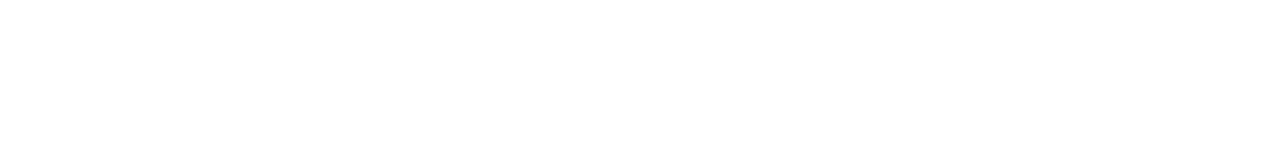
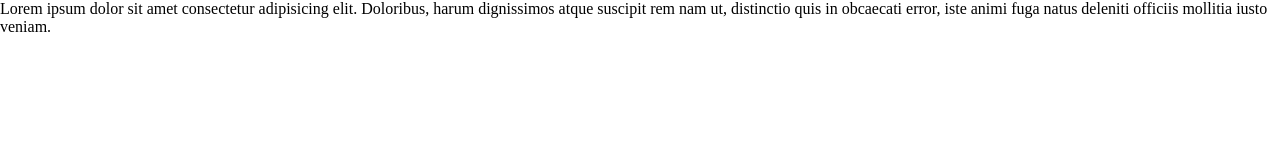
Before and after one commit to mshinji/travelgram-project, a plain HTML site: page index.html in a window 1280 px wide. Drawn offline with Linux system fonts and the light colour scheme.

Commit message:
feat: add fonts var on style guide

```diff
--- a/index.html
+++ b/index.html
@@ -0,0 +1,17 @@
+<!DOCTYPE html>
+<html lang="en">
+<head>
+  <link rel="preconnect" href="https://fonts.googleapis.com">
+<link rel="preconnect" href="https://fonts.gstatic.com" crossorigin>
+  <meta charset="UTF-8">
+  <meta name="viewport" content="width=device-width, initial-scale=1.0">
+  <title>Travelgram</title>
+  <link rel="stylesheet" href="./styles/index.css"">
+  <link href="https://fonts.googleapis.com/css2?family=Poppins:ital,wght@0,100;0,200;0,300;0,400;0,500;0,600;0,700;0,800;0,900;1,100;1,200;1,300;1,400;1,500;1,600;1,700;1,800;1,900&display=swap" rel="stylesheet">
+</head>
+<body>
+  <p>
+    Lorem ipsum dolor sit amet consectetur adipisicing elit. Doloribus, harum dignissimos atque suscipit rem nam ut, distinctio quis in obcaecati error, iste animi fuga natus deleniti officiis mollitia iusto veniam.
+  </p>
+</body>
+</html>
--- a/styles/global.css
+++ b/styles/global.css
@@ -12,4 +12,15 @@
   --shape-transparency: #ffffff8f;
   --text-color-primary: #313131;
   --text-color-secondary: #6C6C6C
+
+  --font-family: "Poppins", sans-serif;
+  --text: ;
+  --text-sm:;
+  --text-md:;
+  --text-lg:;
 }
+
+body {
+  color: var(--text-color-secondary);
+  background-color: var(--background-color);
+}
--- a/styles/index.css
+++ b/styles/index.css
@@ -0,0 +1 @@
+@import url(./global.css);
```
